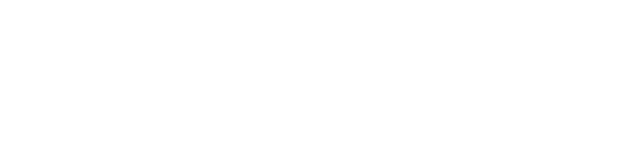
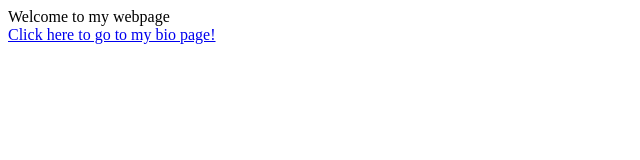
Before and after one commit to Harpsichord92/harpsichord92.github.io, a plain HTML site: page index.html in a window 1280 px wide. Shown: the whole page, without its empty margins (0-640 px from the left). Drawn offline with Linux system fonts and the light colour scheme.

Commit message:
linking another page

```diff
--- a/index.html
+++ b/index.html
@@ -6,7 +6,9 @@
 <meta charset="UTF-8">
 </head>
 
-<body style="background-image:url('assets/images/round.png')">
+<header>Welcome to my webpage</header>
 
+<body>
+<a href="basic-portfolio/index.html">Click here to go to my bio page!</a>
 </body>
 </html>
```
